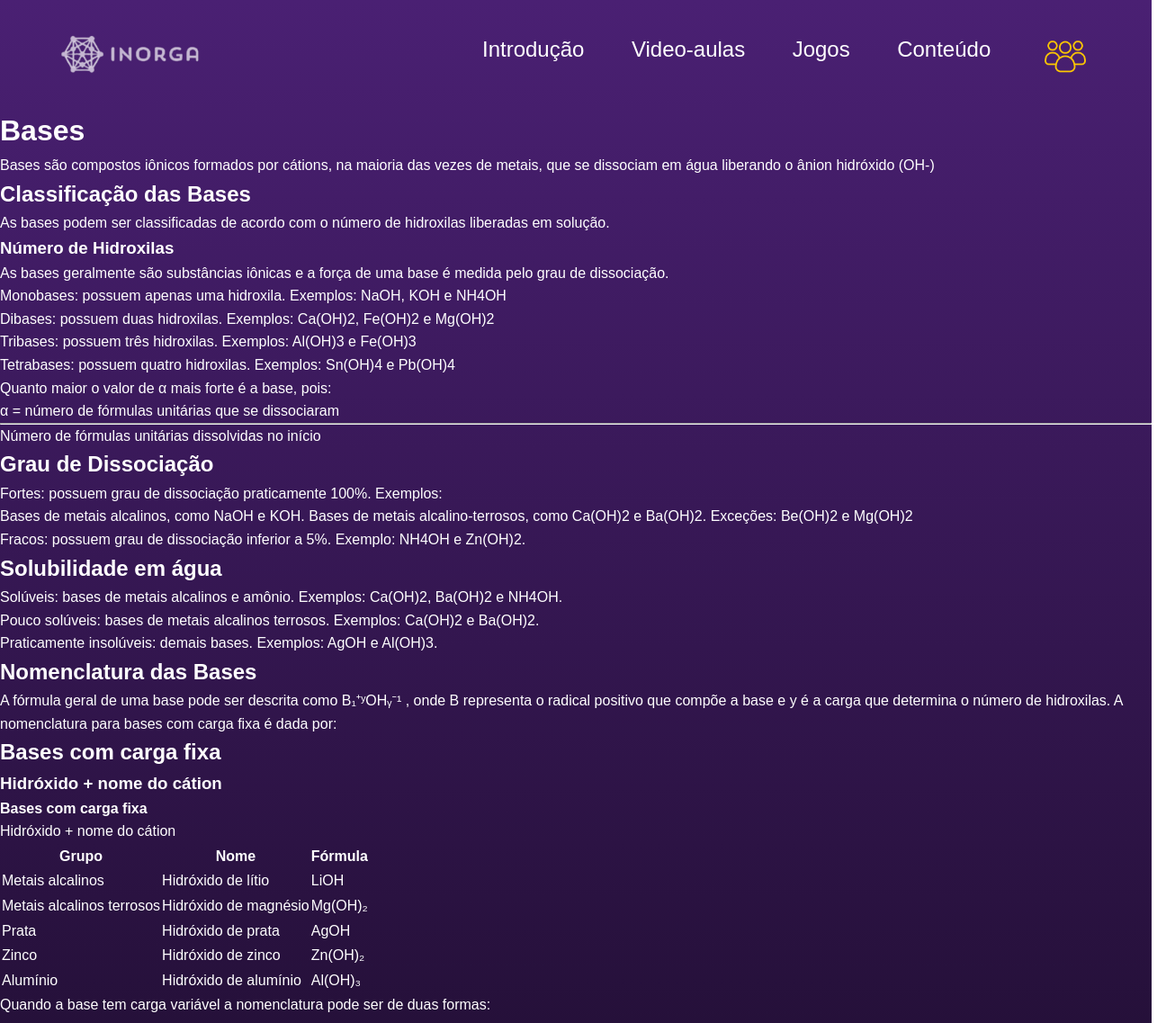
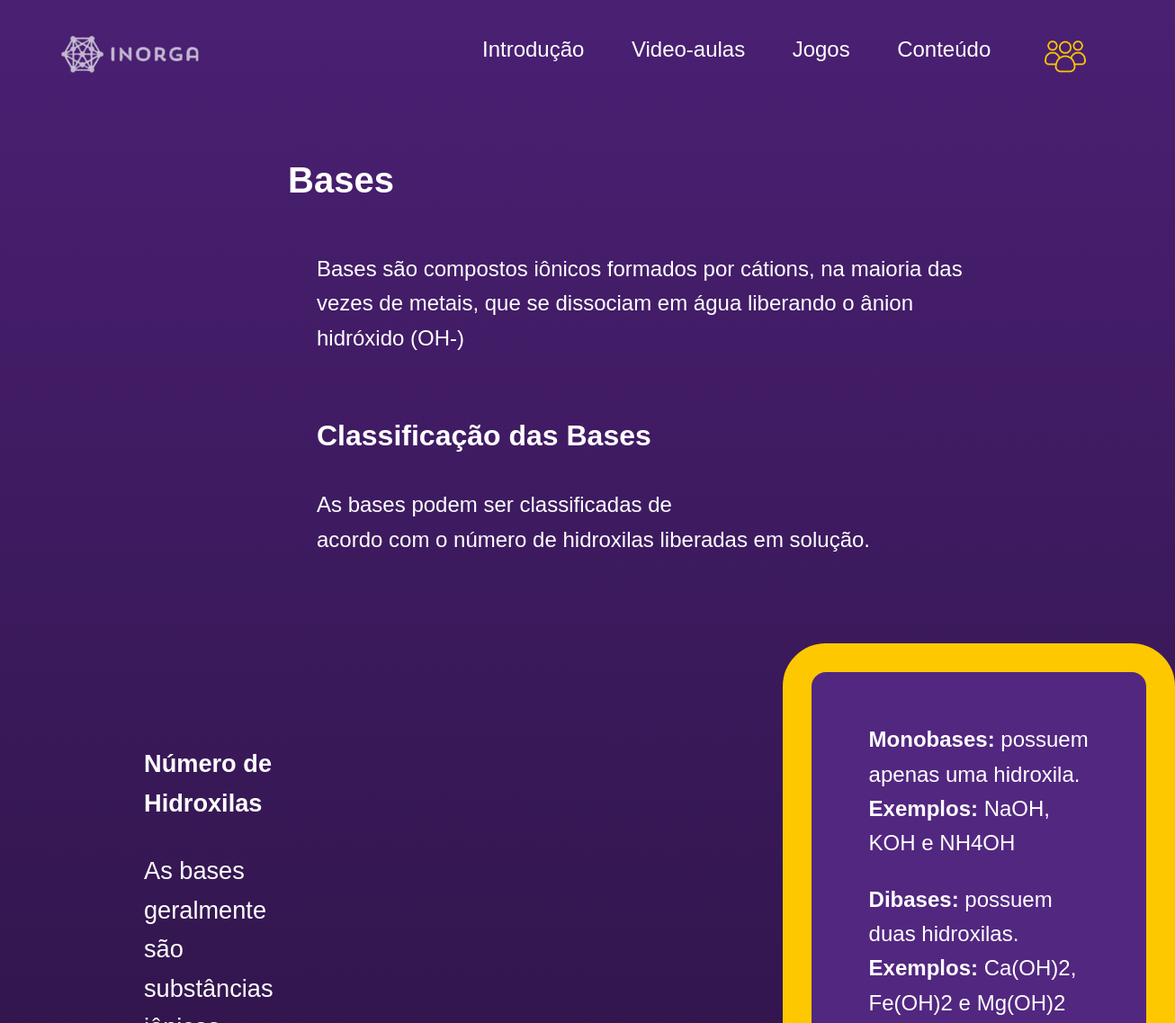
Before and after one commit to Geovannaoliveiracosta12a/EDUTEC2025, a plain HTML site: page bases_/index.html in a window 1280 px wide. Shown: the top 1137 px of the page at 90% size, 1306 px wide, since content can reach past the window. Drawn offline with Linux system fonts and the light colour scheme.

Commit message:
Finalização da primeira e segunda DIV da página de BASES

```diff
--- a/bases_/bases.css
+++ b/bases_/bases.css
@@ -100,8 +100,65 @@ ul li:hover ul.dropdown{
     display: block;
 }
 
+.primeira_div{
+    display: flex;
+    flex-direction: column;
+
+    h1 {
+        margin: 3rem 2rem 3rem 20rem;
+        font-size: 2.5rem;
+    }
+
+    p {
+        margin-left: 22rem;
+        margin-bottom: 1rem;
+        font-size: 1.5rem;
+    }
+
+    h2{
+        margin: 3rem 0rem 2rem 22rem;
+        font-size: 2rem;
+    }
+}
+
+.segunda_div{
+    display: flex;
+
+    .numero_de_hidroxilas{
+        margin: 12rem 0 0 10rem;
+
+        h3{
+            font-size: 1.7rem;
+        }
+
+        p{
+            font-size: 1.7rem;
+            margin-top: 2rem;
+        }
+    }
+
+    .caracteristicas_hidroxilas{
+       padding: 2rem 4rem;
+       background: var(--highlight-purple);
+       border-radius: 3rem;
+       border: 2rem solid var(--yellow);
+       width: 50rem;
+       height: 35rem;
 
 
+       margin-top: 5rem;
+       margin-left: 35rem;
+       font-size: 1.5rem;
+
+       p{
+        margin-top: 1.5rem;
+       }
+
+       span{
+        font-weight: 700;
+       }
+    }
+}
 
 
 
--- a/bases_/index.html
+++ b/bases_/index.html
@@ -46,39 +46,42 @@
         <div class="primeira_div">
             <h1>Bases</h1>
 
-            <p>Bases são compostos iônicos formados por cátions, na maioria das vezes de metais, que se dissociam em
-                água liberando o ânion hidróxido (OH-)</p>
+            <p>Bases são compostos iônicos formados por cátions, na maioria das <br>vezes de metais, que se dissociam em
+                água liberando o ânion <br> hidróxido (OH-)</p>
 
             <h2>Classificação das Bases</h2>
 
-            <p>As bases podem ser classificadas de acordo com o número de hidroxilas liberadas em solução.</p>
+            <p>As bases podem ser classificadas de <br>acordo com o número de hidroxilas liberadas em solução.</p>
         </div>
 
         <div class="segunda_div">
+            <div class="numero_de_hidroxilas">
             <h3>Número de Hidroxilas</h3>
 
-            <p>As bases geralmente são substâncias iônicas e a força de uma base é medida pelo grau de dissociação.</p>
+            <p>As bases <br> geralmente são <br>substâncias iônicas <br>e a força de uma <br>base é medida pelo <br> grau de dissociação.</p>
+        </div>
 
             <div class="caracteristicas_hidroxilas">
                 <p>
-                    Monobases: possuem apenas uma hidroxila.
-                    Exemplos: NaOH, KOH e NH4OH
+                    <span>Monobases:</span> possuem apenas uma hidroxila.
+                    <span>Exemplos:</span> NaOH, KOH e NH4OH
                 </p>
 
-                <p>Dibases: possuem duas hidroxilas.
-                    Exemplos: Ca(OH)2, Fe(OH)2 e Mg(OH)2</p>
+                <p><span>Dibases:</span> possuem duas hidroxilas. <br>
+                    <span>Exemplos:</span> Ca(OH)2, Fe(OH)2 e Mg(OH)2</p>
 
-                <p>Tribases: possuem três hidroxilas.
-                    Exemplos: Al(OH)3 e Fe(OH)3</p>
+                <p><span>Tribases:</span> possuem três hidroxilas. <br>
+                    <span>Exemplos:</span> Al(OH)3 e Fe(OH)3</p>
 
-                <p>Tetrabases: possuem quatro hidroxilas.
-                    Exemplos: Sn(OH)4 e Pb(OH)4</p>
+                <p><span>Tetrabases:</span> possuem quatro hidroxilas. <br>
+                    <span>Exemplos</span>: Sn(OH)4 e Pb(OH)4</p>
 
-                <p>Quanto maior o valor de α mais forte é a base, pois: </p>
+
             </div>
         </div>
 
         <div class="terceira_div">
+            <p>Quanto maior o valor de α mais forte é a base, pois: </p>
             <p> α = número de fórmulas unitárias que se dissociaram</p>
             <hr>
             <p>Número de fórmulas unitárias dissolvidas no início</p>
```
